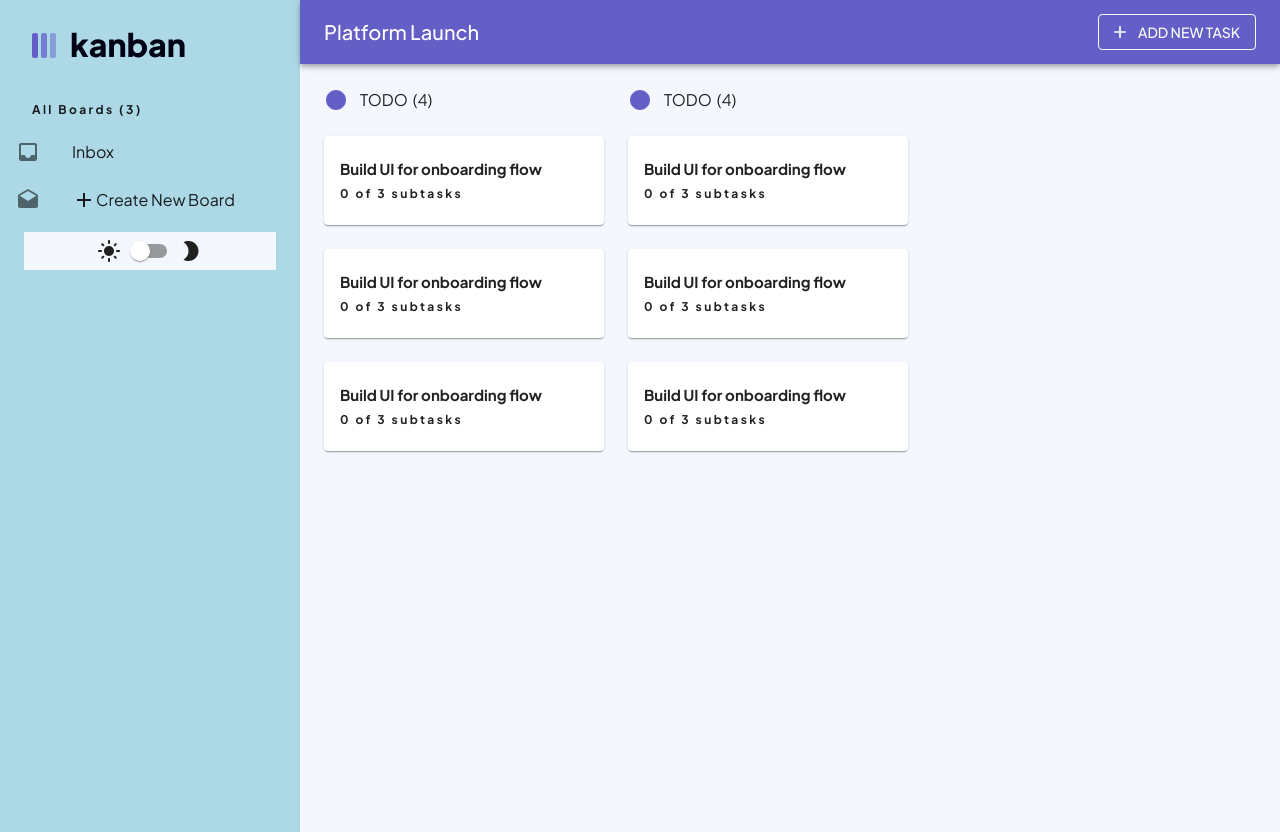
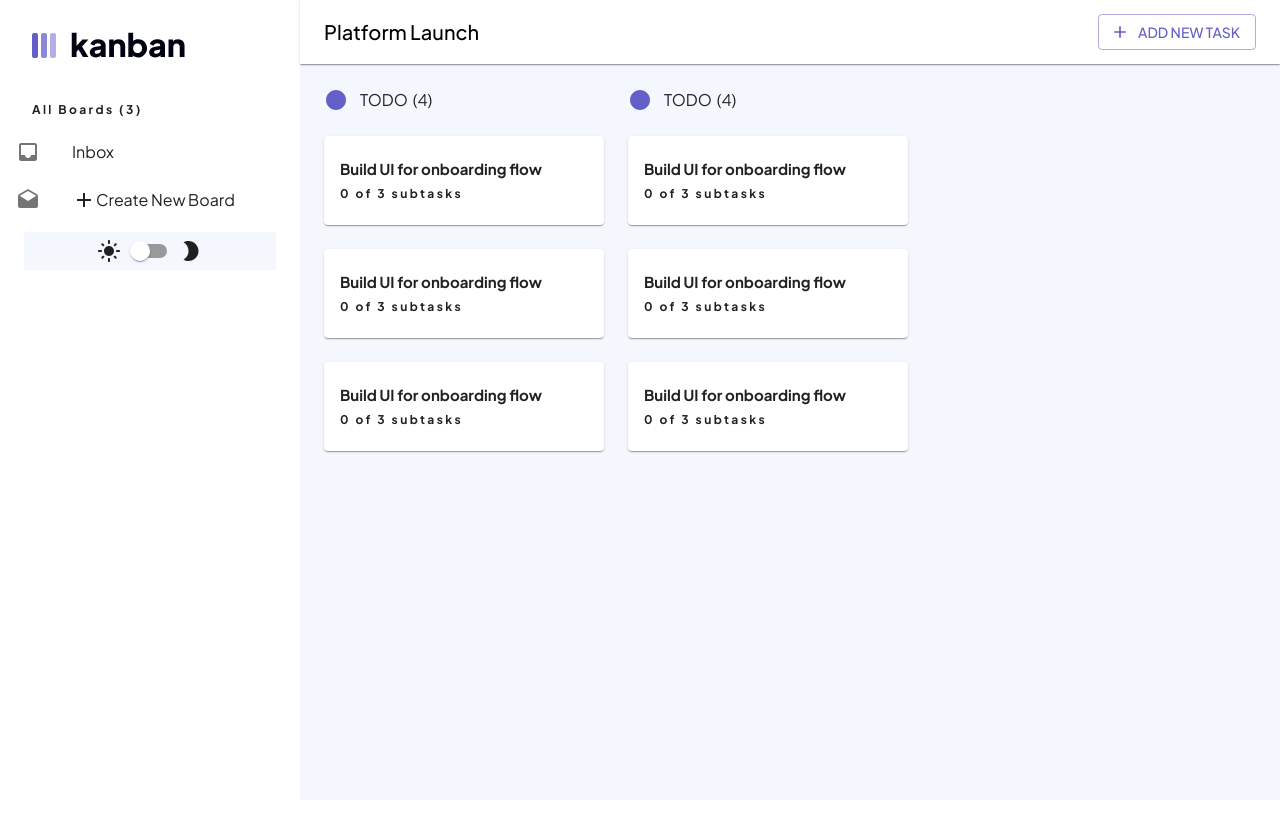
Before and after one commit to TommiKorhonen/taskmanager, a React (Create React App) app: page / in a window 1280 px wide. After the commit the page ends 800 px from the top, so only its background shows below. Built offline with nearby package versions, Linux system fonts and the light colour scheme.

Commit message:
change styling

```diff
--- a/src/components/navigation/Navbar.tsx
+++ b/src/components/navigation/Navbar.tsx
@@ -6,12 +6,20 @@ import Button from "@mui/material/Button";
 import AddIcon from "@mui/icons-material/Add";
 const Navbar = ({ sidebarWidth }: { sidebarWidth: number }) => {
   return (
-    <AppBar sx={{ width: `calc(100% - ${sidebarWidth}px)` }}>
+    <AppBar
+      elevation={1}
+      sx={{ width: `calc(100% - ${sidebarWidth}px)`, bgcolor: "white" }}
+    >
       <Toolbar>
-        <Typography variant="h6" component="div" sx={{ flexGrow: 1 }}>
+        <Typography
+          color="black"
+          variant="h6"
+          component="div"
+          sx={{ flexGrow: 1 }}
+        >
           Platform Launch
         </Typography>
-        <Button startIcon={<AddIcon />} variant="outlined" color="inherit">
+        <Button startIcon={<AddIcon />} variant="outlined">
           Add New Task
         </Button>
       </Toolbar>
--- a/src/components/navigation/Sidebar.tsx
+++ b/src/components/navigation/Sidebar.tsx
@@ -14,8 +14,8 @@ import AddIcon from "@mui/icons-material/Add";
 
 const Sidebar = ({ sidebarWidth }: { sidebarWidth: number }) => {
   return (
-    <Box bgcolor="lightblue">
-      <Box height="100vh" width={sidebarWidth}>
+    <Box bgcolor="white">
+      <Box overflow="hidden" height="100vh" width={sidebarWidth}>
         <Box margin="32px">
           <img src="./assets/logo-dark.svg" alt="" />
         </Box>
```
